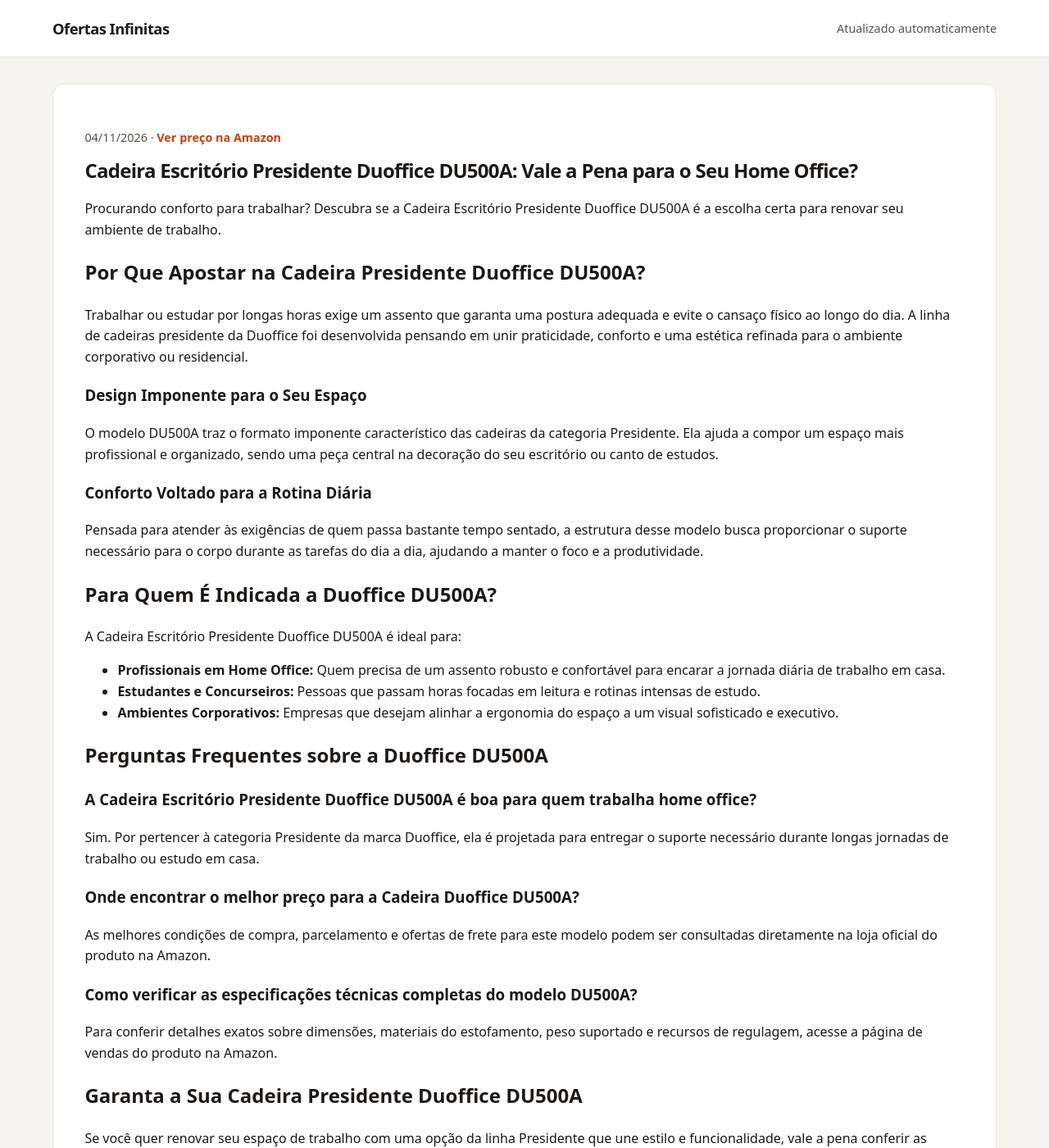
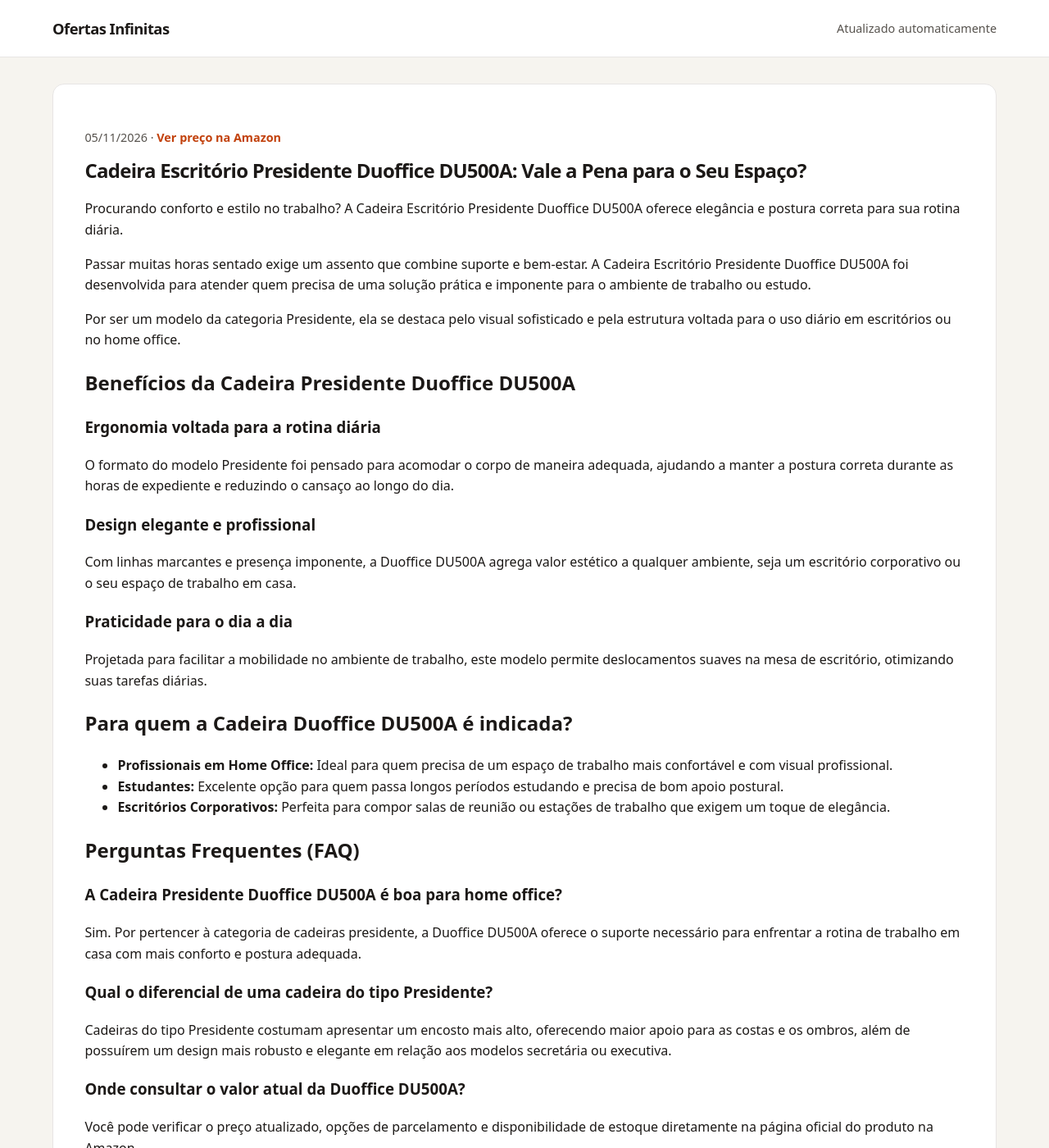
Before and after one commit to Monuver/afiliado, a Jekyll site: the page built from _posts/2026-08-19-cadeira-escritorio-presidente-duoffice-du500a-b09vnbcfdj.md, in a window 1280 px wide and 1400 px high. Shown: the whole window at 82% size. Built offline with Jekyll 4.4.1, drawn with Linux system fonts in a browser that asks for light colours; some of the changed text lies outside the part shown.

Commit message:
chore: novas ofertas geradas automaticamente

```diff
--- a/_posts/2026-08-19-cadeira-escritorio-presidente-duoffice-du500a-b09vnbcfdj.md
+++ b/_posts/2026-08-19-cadeira-escritorio-presidente-duoffice-du500a-b09vnbcfdj.md
@@ -1,8 +1,8 @@
 ---
 layout: post
-title: 'Cadeira Escritório Presidente Duoffice DU500A: Vale a Pena para o Seu Home Office?'
-description: Procurando conforto para trabalhar? Descubra se a Cadeira Escritório Presidente Duoffice DU500A é a escolha certa para renovar seu ambiente de trabalho.
-date: 2026-11-04 12:59:58 -0300
+title: 'Cadeira Escritório Presidente Duoffice DU500A: Vale a Pena para o Seu Espaço?'
+description: Procurando conforto e estilo no trabalho? A Cadeira Escritório Presidente Duoffice DU500A oferece elegância e postura correta para sua rotina diária.
+date: 2026-11-05 13:14:20 -0300
 categories:
 - ofertas
 image: ''
@@ -10,41 +10,44 @@ preco: Ver preço na Amazon
 affiliate_url: https://amzn.to/4xiBzBl
 ---
 
-# Cadeira Escritório Presidente Duoffice DU500A: Vale a Pena para o Seu Home Office?
+# Cadeira Escritório Presidente Duoffice DU500A: Vale a Pena para o Seu Espaço?
 
-Procurando conforto para trabalhar? Descubra se a Cadeira Escritório Presidente Duoffice DU500A é a escolha certa para renovar seu ambiente de trabalho.
+Procurando conforto e estilo no trabalho? A Cadeira Escritório Presidente Duoffice DU500A oferece elegância e postura correta para sua rotina diária.
 
-## Por Que Apostar na Cadeira Presidente Duoffice DU500A?
+Passar muitas horas sentado exige um assento que combine suporte e bem-estar. A Cadeira Escritório Presidente Duoffice DU500A foi desenvolvida para atender quem precisa de uma solução prática e imponente para o ambiente de trabalho ou estudo.
 
-Trabalhar ou estudar por longas horas exige um assento que garanta uma postura adequada e evite o cansaço físico ao longo do dia. A linha de cadeiras presidente da Duoffice foi desenvolvida pensando em unir praticidade, conforto e uma estética refinada para o ambiente corporativo ou residencial.
+Por ser um modelo da categoria Presidente, ela se destaca pelo visual sofisticado e pela estrutura voltada para o uso diário em escritórios ou no home office.
 
-### Design Imponente para o Seu Espaço
-O modelo DU500A traz o formato imponente característico das cadeiras da categoria Presidente. Ela ajuda a compor um espaço mais profissional e organizado, sendo uma peça central na decoração do seu escritório ou canto de estudos.
+## Benefícios da Cadeira Presidente Duoffice DU500A
 
-### Conforto Voltado para a Rotina Diária
-Pensada para atender às exigências de quem passa bastante tempo sentado, a estrutura desse modelo busca proporcionar o suporte necessário para o corpo durante as tarefas do dia a dia, ajudando a manter o foco e a produtividade.
+### Ergonomia voltada para a rotina diária
+O formato do modelo Presidente foi pensado para acomodar o corpo de maneira adequada, ajudando a manter a postura correta durante as horas de expediente e reduzindo o cansaço ao longo do dia.
 
-## Para Quem É Indicada a Duoffice DU500A?
+### Design elegante e profissional
+Com linhas marcantes e presença imponente, a Duoffice DU500A agrega valor estético a qualquer ambiente, seja um escritório corporativo ou o seu espaço de trabalho em casa.
 
-A Cadeira Escritório Presidente Duoffice DU500A é ideal para:
+### Praticidade para o dia a dia
+Projetada para facilitar a mobilidade no ambiente de trabalho, este modelo permite deslocamentos suaves na mesa de escritório, otimizando suas tarefas diárias.
 
-* **Profissionais em Home Office:** Quem precisa de um assento robusto e confortável para encarar a jornada diária de trabalho em casa.
-* **Estudantes e Concurseiros:** Pessoas que passam horas focadas em leitura e rotinas intensas de estudo.
-* **Ambientes Corporativos:** Empresas que desejam alinhar a ergonomia do espaço a um visual sofisticado e executivo.
+## Para quem a Cadeira Duoffice DU500A é indicada?
 
-## Perguntas Frequentes sobre a Duoffice DU500A
+- **Profissionais em Home Office:** Ideal para quem precisa de um espaço de trabalho mais confortável e com visual profissional.
+- **Estudantes:** Excelente opção para quem passa longos períodos estudando e precisa de bom apoio postural.
+- **Escritórios Corporativos:** Perfeita para compor salas de reunião ou estações de trabalho que exigem um toque de elegância.
 
-### A Cadeira Escritório Presidente Duoffice DU500A é boa para quem trabalha home office?
-Sim. Por pertencer à categoria Presidente da marca Duoffice, ela é projetada para entregar o suporte necessário durante longas jornadas de trabalho ou estudo em casa.
+## Perguntas Frequentes (FAQ)
 
-### Onde encontrar o melhor preço para a Cadeira Duoffice DU500A?
-As melhores condições de compra, parcelamento e ofertas de frete para este modelo podem ser consultadas diretamente na loja oficial do produto na Amazon.
+### A Cadeira Presidente Duoffice DU500A é boa para home office?
+Sim. Por pertencer à categoria de cadeiras presidente, a Duoffice DU500A oferece o suporte necessário para enfrentar a rotina de trabalho em casa com mais conforto e postura adequada.
 
-### Como verificar as especificações técnicas completas do modelo DU500A?
-Para conferir detalhes exatos sobre dimensões, materiais do estofamento, peso suportado e recursos de regulagem, acesse a página de vendas do produto na Amazon.
+### Qual o diferencial de uma cadeira do tipo Presidente?
+Cadeiras do tipo Presidente costumam apresentar um encosto mais alto, oferecendo maior apoio para as costas e os ombros, além de possuírem um design mais robusto e elegante em relação aos modelos secretária ou executiva.
 
-## Garanta a Sua Cadeira Presidente Duoffice DU500A
+### Onde consultar o valor atual da Duoffice DU500A?
+Você pode verificar o preço atualizado, opções de parcelamento e disponibilidade de estoque diretamente na página oficial do produto na Amazon.
 
-Se você quer renovar seu espaço de trabalho com uma opção da linha Presidente que une estilo e funcionalidade, vale a pena conferir as condições atuais.
+## Garanta a sua Cadeira Duoffice DU500A
+
+Se você deseja renovar seu ambiente de trabalho com um móvel que une presença visual e conforto para o dia a dia, confira as condições de compra na loja.
 
 [Confira o preço atualizado na Amazon](https://amzn.to/4xiBzBl)
```
Also changed, not shown: _posts/2026-08-18-cafeteira-italiana-expresso-aluminio-xicaras-b08b79hyvc.md (+24 -27 lines), _posts/2026-08-19-flexiveis-cotonete-bastonetes-bellacotton-150unidades-b0cx9wkp1b.md (+21 -23 lines), _posts/2026-08-19-shampoo-clorexidina-seborreia-queda-500ml-b09l9qkmd1.md (+27 -22 lines).
